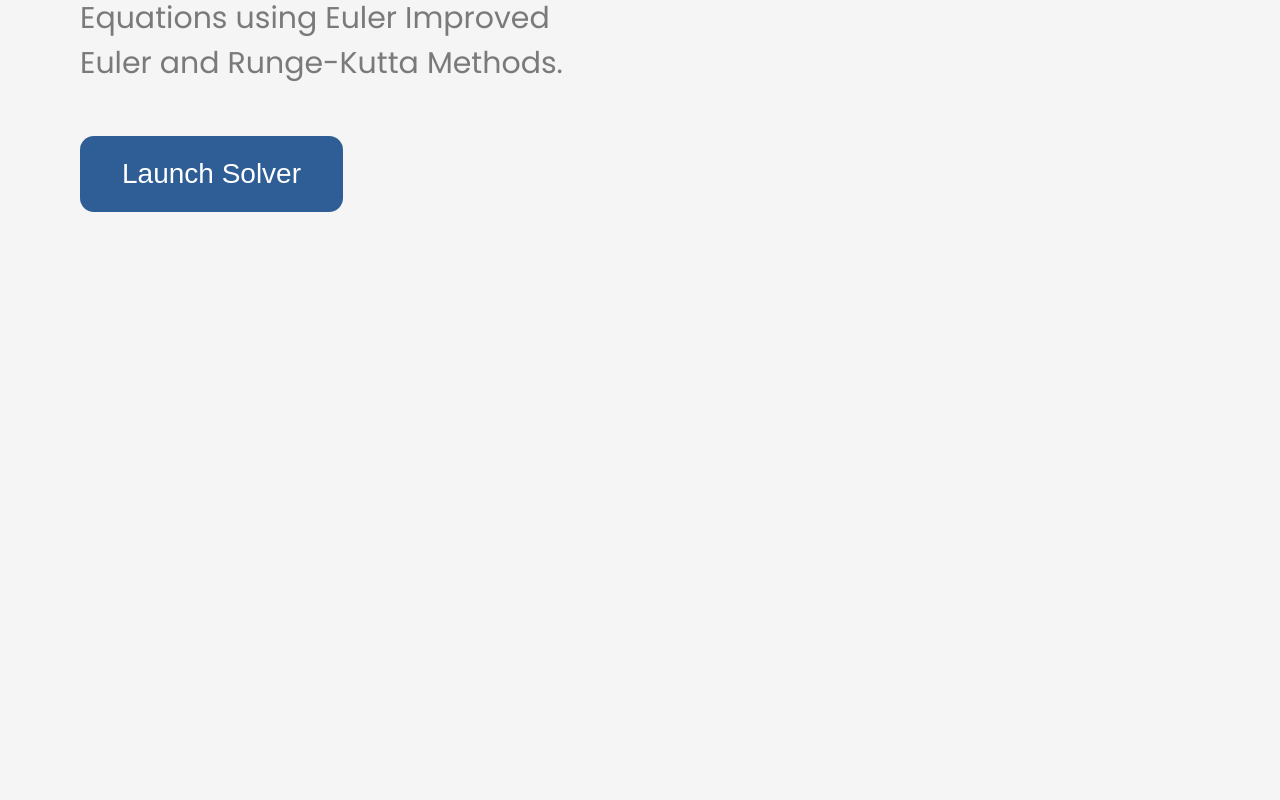
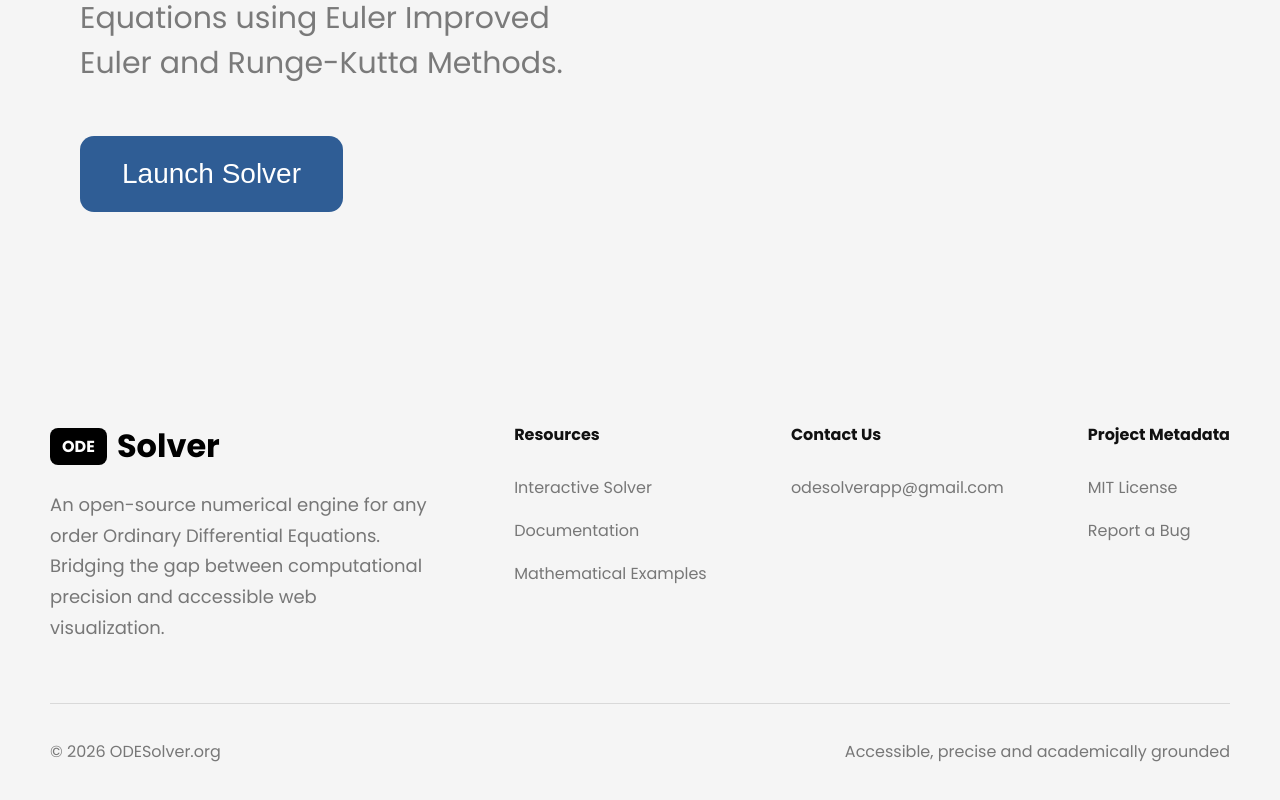
Before and after one commit to YamikaniWilliams/ode-solver-webapp, a React (Create React App) app in the folder frontend/: page / in a window 1280 px wide. Shown: the part 683-1483 px from the top of the page. Before the commit the page ends 955 px from the top, so only its background shows below. Built offline with nearby package versions, Linux system fonts and the light colour scheme.

Commit message:
Added footer

```diff
--- /dev/null
+++ b/frontend/src/components/Footer.css
@@ -0,0 +1,117 @@
+.footer{
+  width:100%;
+
+  background:#f5f5f5;
+
+  padding:70px 50px 40px 50px;
+
+  margin-top:80px;
+}
+
+/* TOP */
+.footer-top{
+  display:flex;
+  justify-content:space-between;
+  gap:60px;
+
+  flex-wrap:wrap;
+}
+
+/* BRAND */
+.footer-brand{
+  max-width:380px;
+}
+
+.footer-logo{
+  display:flex;
+  align-items:center;
+  gap:10px;
+
+  margin-bottom:20px;
+}
+
+.footer-logo-box{
+  background:black;
+  color:white;
+
+  padding:6px 12px;
+
+  border-radius:8px;
+
+  font-weight:700;
+}
+
+.footer-logo h2{
+  font-size:32px;
+}
+
+.footer-brand p{
+  color:#777;
+
+  line-height:1.7;
+
+  font-size:18px;
+}
+
+/* COLUMNS */
+.footer-column{
+  display:flex;
+  flex-direction:column;
+  gap:18px;
+}
+
+.footer-column h4{
+  margin-bottom:10px;
+
+  color:#111;
+}
+
+.footer-column a{
+  text-decoration:none;
+
+  color:#777;
+
+  transition:0.3s;
+}
+
+.footer-column a:hover{
+  color:#2f5d95;
+}
+
+/* LINE */
+.footer-line{
+  width:100%;
+  height:1px;
+
+  background:#d9d9d9;
+
+  margin:60px 0 35px 0;
+}
+
+/* BOTTOM */
+.footer-bottom{
+  display:flex;
+  justify-content:space-between;
+  align-items:center;
+
+  flex-wrap:wrap;
+  gap:20px;
+}
+
+.footer-bottom p{
+  color:#777;
+}
+
+/* RESPONSIVE */
+@media screen and (max-width:900px){
+
+  .footer-top{
+    flex-direction:column;
+  }
+
+  .footer-bottom{
+    flex-direction:column;
+    align-items:flex-start;
+  }
+
+}
--- /dev/null
+++ b/frontend/src/components/Footer.js
@@ -0,0 +1,110 @@
+import React from "react";
+import "./Footer.css";
+
+function Footer() {
+
+  return (
+
+    <footer className="footer">
+
+      {/* TOP SECTION */}
+      <div className="footer-top">
+
+        {/* LEFT */}
+        <div className="footer-brand">
+
+          <div className="footer-logo">
+
+            <div className="footer-logo-box">
+              ODE
+            </div>
+
+            <h2>
+              Solver
+            </h2>
+
+          </div>
+
+          <p>
+            An open-source numerical engine for any order
+            Ordinary Differential Equations. Bridging the gap
+            between computational precision and accessible web visualization.
+          </p>
+
+        </div>
+
+        {/* RESOURCES */}
+        <div className="footer-column">
+
+          <h4>
+            Resources
+          </h4>
+
+          <a href="/">
+            Interactive Solver
+          </a>
+
+          <a href="/">
+            Documentation
+          </a>
+
+          <a href="/">
+            Mathematical Examples
+          </a>
+
+        </div>
+
+        {/* CONTACT */}
+        <div className="footer-column">
+
+          <h4>
+            Contact Us
+          </h4>
+
+          <a href="/">
+            odesolverapp@gmail.com
+          </a>
+
+        </div>
+
+        {/* META */}
+        <div className="footer-column">
+
+          <h4>
+            Project Metadata
+          </h4>
+
+          <a href="/">
+            MIT License
+          </a>
+
+          <a href="/">
+            Report a Bug
+          </a>
+
+        </div>
+
+      </div>
+
+      {/* LINE */}
+      <div className="footer-line"></div>
+
+      {/* BOTTOM */}
+      <div className="footer-bottom">
+
+        <p>
+          © 2026 ODESolver.org
+        </p>
+
+        <p>
+          Accessible, precise and academically grounded
+        </p>
+
+      </div>
+
+    </footer>
+
+  );
+}
+
+export default Footer;
--- a/frontend/src/pages/Home.js
+++ b/frontend/src/pages/Home.js
@@ -1,5 +1,6 @@
 // App.js
 import React, { useEffect, useState } from "react";
+import Footer from "../components/Footer";
 import { useNavigate } from "react-router-dom";
 import "../App.css";
 import { Link } from "react-router-dom";
@@ -131,6 +132,8 @@ function Home() {
 
       </section>
 
+      <Footer />
+
     </div>
   );
 }
--- a/frontend/src/pages/SolverPage.js
+++ b/frontend/src/pages/SolverPage.js
@@ -1,5 +1,6 @@
 import React from "react";
 import "./SolverPage.css";
+import Footer from "../components/Footer";
 import { Link } from "react-router-dom";
 
 function SolverPage() {
@@ -201,7 +202,7 @@ function SolverPage() {
         </div>
 
       </div>
-
+      <Footer />
     </div>
   );
 }
```
